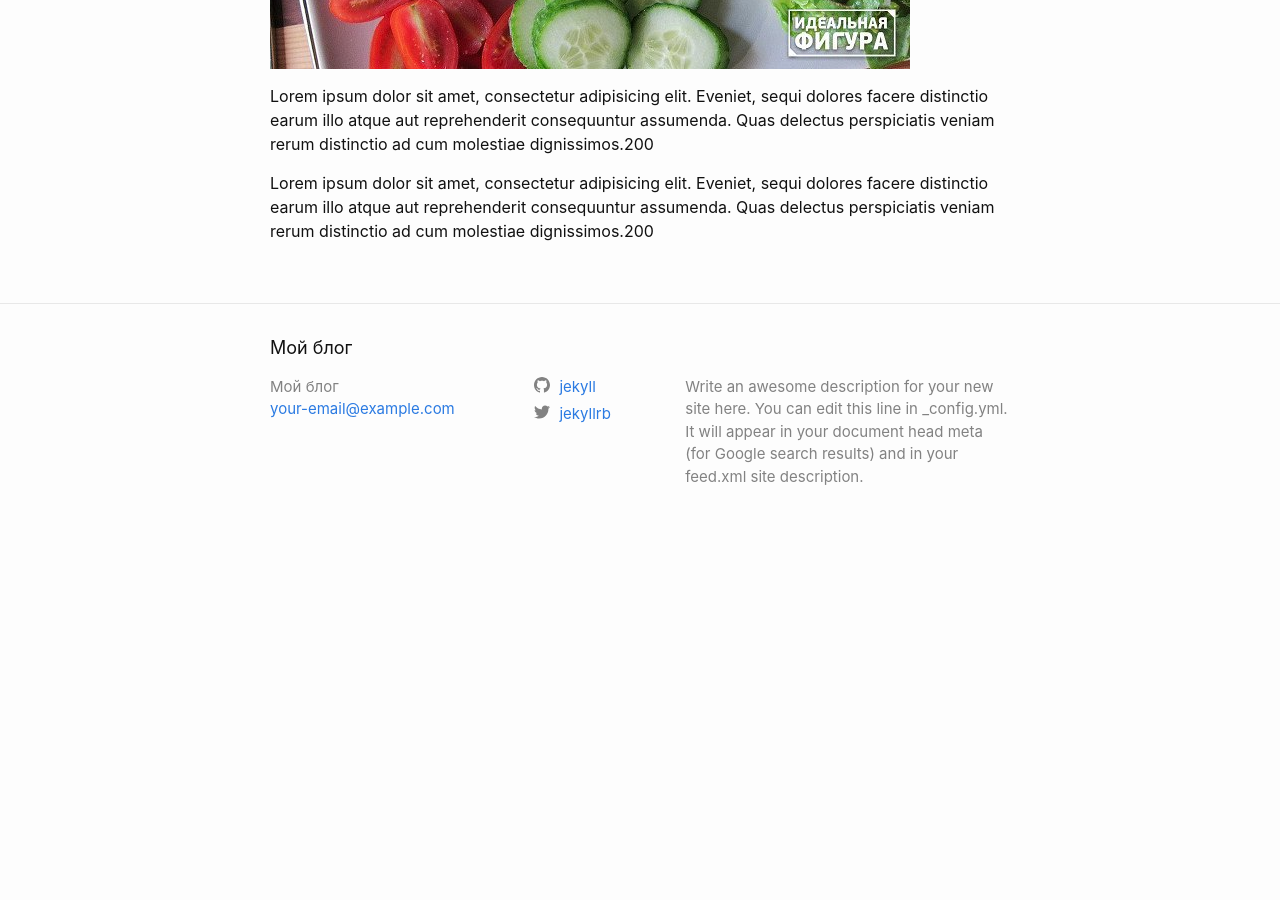
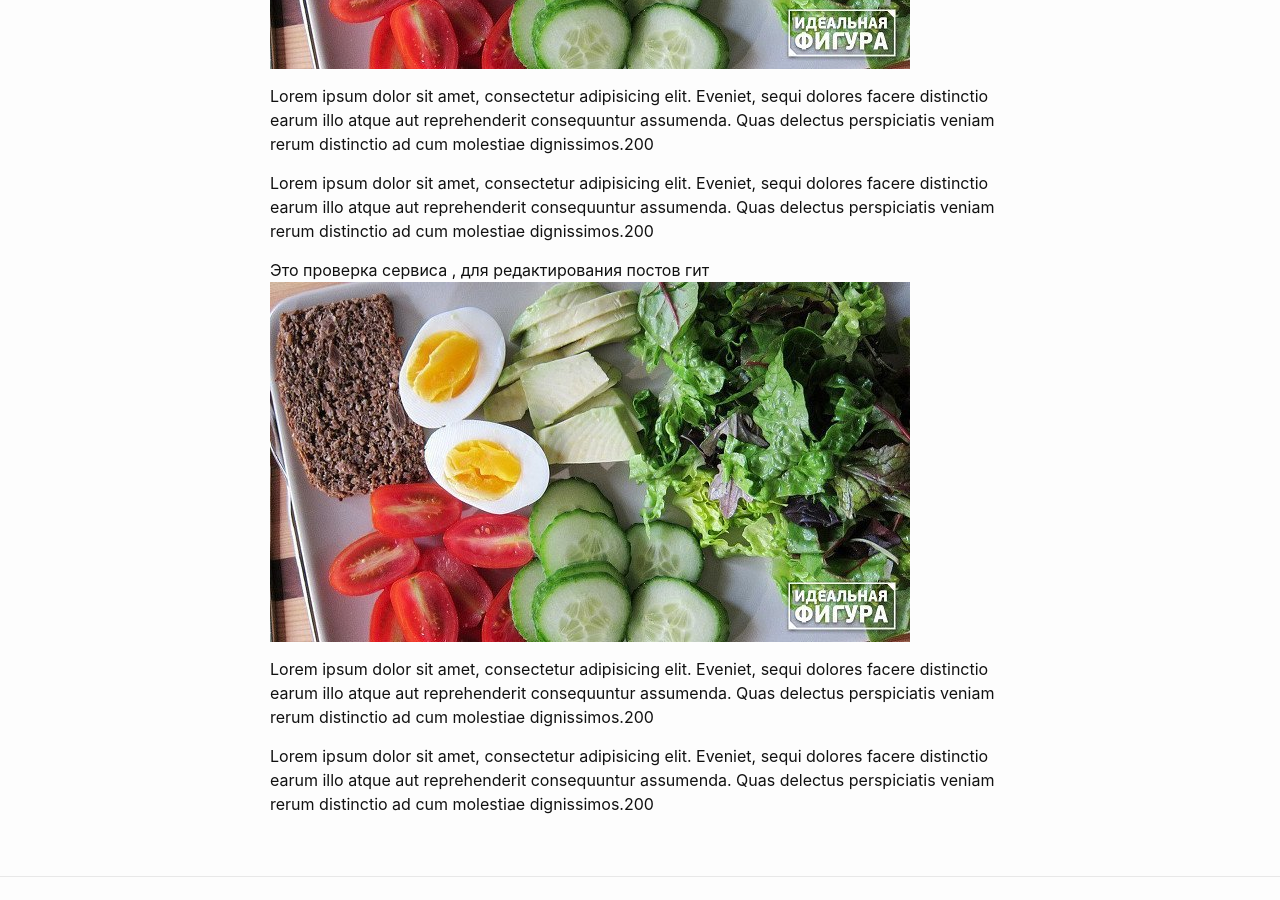
Before and after one commit to Alchenko/Alchenko.github.io, a Jekyll site: the page built from _posts/2019-03-24-welcome-to-jekyll.markdown, in a window 1280 px wide and 900 px high, scrolled down 515 px. Built offline with Jekyll 4.4.1, drawn with Linux system fonts in a browser that asks for light colours; before the commit the page ends 1063 px from its top, so only the background shows below that.

Commit message:
Update 2019-03-24-welcome-to-jekyll.markdown

```diff
--- a/_posts/2019-03-24-welcome-to-jekyll.markdown
+++ b/_posts/2019-03-24-welcome-to-jekyll.markdown
@@ -10,3 +10,7 @@
 ![Картинка](/images/q.jpg)
 <p>Lorem ipsum dolor sit amet, consectetur adipisicing elit. Eveniet, sequi dolores facere distinctio earum illo atque aut reprehenderit consequuntur assumenda. Quas delectus perspiciatis veniam rerum distinctio ad cum molestiae dignissimos.200</p>
 <p>Lorem ipsum dolor sit amet, consectetur adipisicing elit. Eveniet, sequi dolores facere distinctio earum illo atque aut reprehenderit consequuntur assumenda. Quas delectus perspiciatis veniam rerum distinctio ad cum molestiae dignissimos.200</p>
+Это проверка сервиса , для редактирования постов гит
+![Картинка](/images/q.jpg)
+<p>Lorem ipsum dolor sit amet, consectetur adipisicing elit. Eveniet, sequi dolores facere distinctio earum illo atque aut reprehenderit consequuntur assumenda. Quas delectus perspiciatis veniam rerum distinctio ad cum molestiae dignissimos.200</p>
+<p>Lorem ipsum dolor sit amet, consectetur adipisicing elit. Eveniet, sequi dolores facere distinctio earum illo atque aut reprehenderit consequuntur assumenda. Quas delectus perspiciatis veniam rerum distinctio ad cum molestiae dignissimos.200</p>
```
